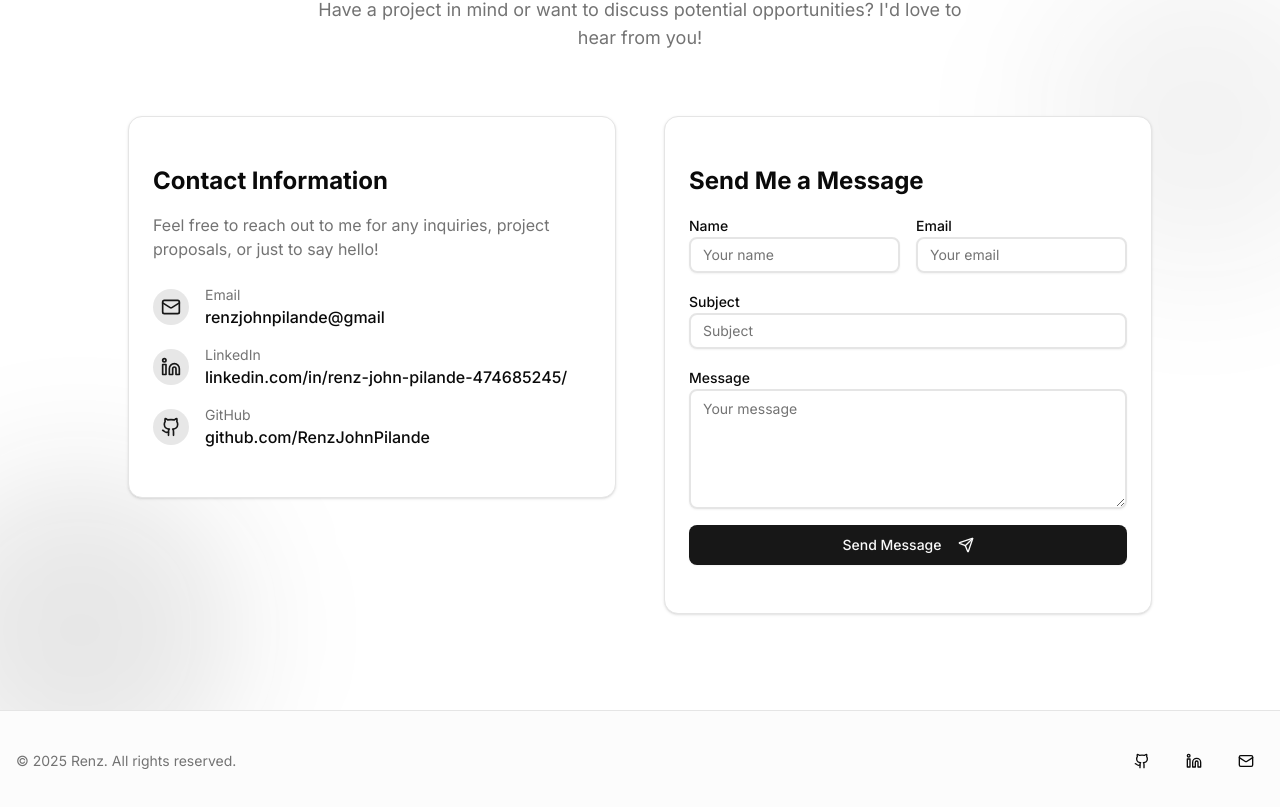
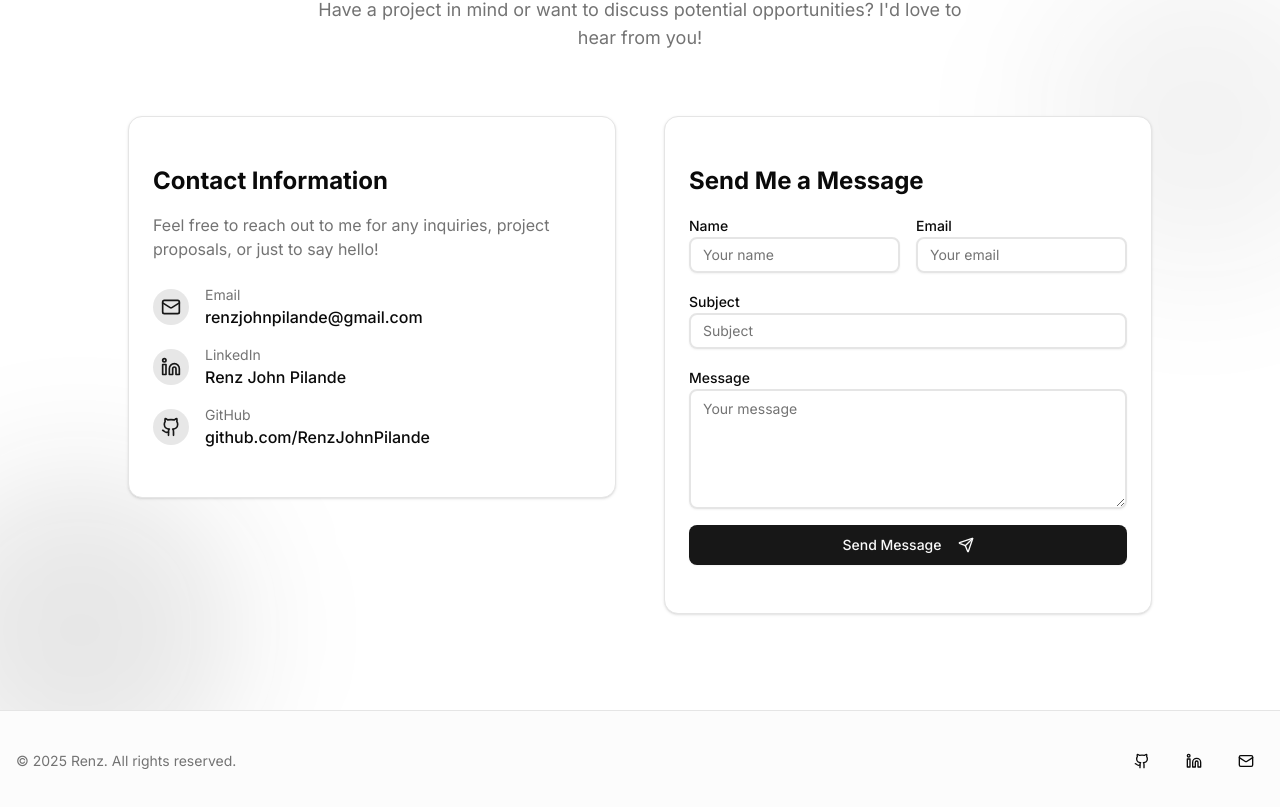
Before and after one commit to RenzJohnPilande/portfolio, a Next.js app: page / in a window 1280 px wide. Shown: the part 4466-5273 px from the top of the page. Built offline with nearby package versions, Linux system fonts and the light colour scheme.

Commit message:
contact details update

```diff
--- a/app/page.jsx
+++ b/app/page.jsx
@@ -928,10 +928,10 @@ export default function Home() {
                               Email
                             </p>
                             <a
-                              href="mailto:renzjohnpilande@gmail"
+                              href="mailto:renzjohnpilande@gmail.com"
                               className="font-medium hover:text-primary transition-colors"
                             >
-                              renzjohnpilande@gmail
+                              renzjohnpilande@gmail.com
                             </a>
                           </div>
                         </div>
@@ -950,7 +950,7 @@ export default function Home() {
                               rel="noopener noreferrer"
                               className="font-medium hover:text-primary transition-colors"
                             >
-                              linkedin.com/in/renz-john-pilande-474685245/
+                              Renz John Pilande
                             </a>
                           </div>
                         </div>
```
